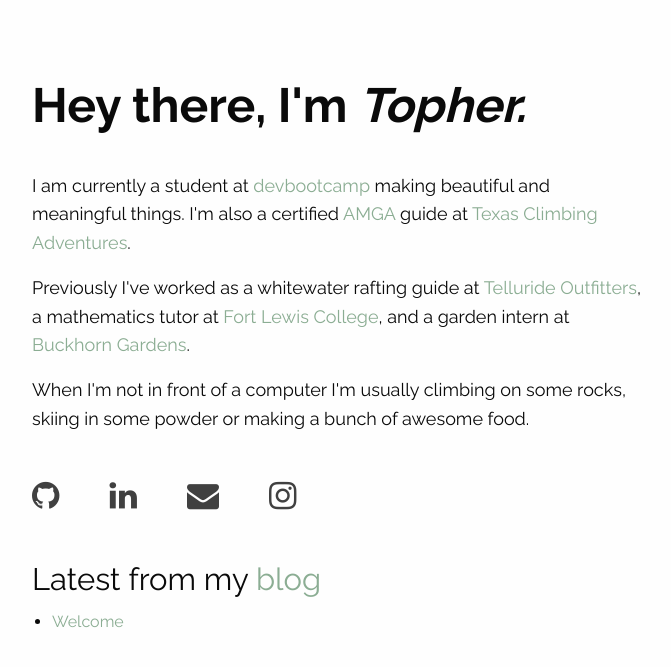
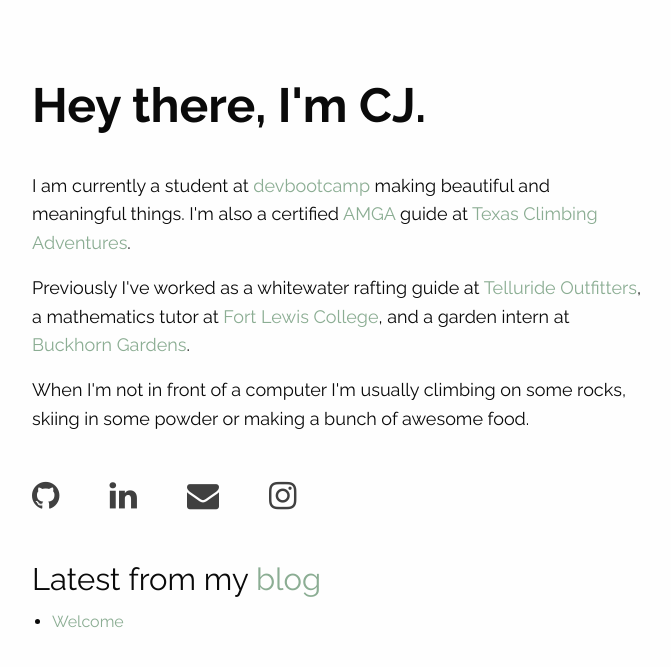
Before and after one commit to cjessett/jekyll, a Jekyll site: the page built from index.html, in a window 1280 px wide. Shown: the top 667 px of the page, without its empty margins (303-974 px from the left). Built offline with Jekyll 4.4.1, drawn with Linux system fonts in a browser that asks for light colours; nearby versions of some CDN libraries.

Commit message:
Updated '/index.html' via CloudCannon

```diff
--- a/index.html
+++ b/index.html
@@ -6,7 +6,7 @@
 ---
 
 
-  <h1 class="editable">Hey there, I'm <em><strong>Topher.</strong></em><strong></strong></h1>
+  <h1 class="editable">Hey there, I'm CJ.<strong></strong></h1>
 
   <p>I am currently a student at <a href="https://devbootcamp.com">devbootcamp</a> making beautiful and meaningful
     things. I'm also a certified <a href="https://amga.com">AMGA</a> guide at <a href="http://www.texasclimbingadventures.com">Texas Climbing Adventures</a>.</p>
```
